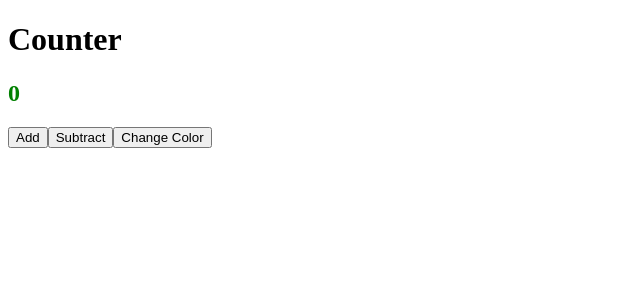
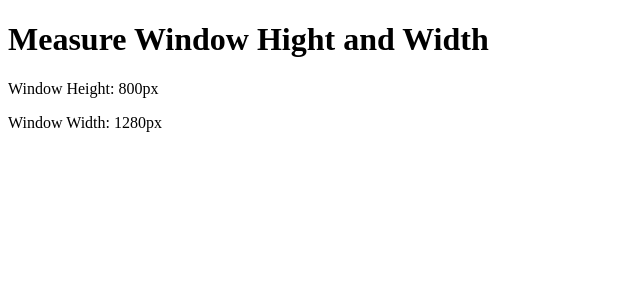
Before and after one commit to jaysinhzala/color-pickup-app, a React (Vite) app in the folder my-react-app/: page / in a window 1280 px wide. Shown: the top 300 px of the page, without its empty margins (0-640 px from the left). Built offline with nearby package versions, Linux system fonts and the light colour scheme.

Commit message:
Practice useEffect hook

```diff
--- a/my-react-app/src/MyComponent.jsx
+++ b/my-react-app/src/MyComponent.jsx
@@ -1,30 +1,26 @@
 import React, { useState, useEffect } from "react";
 
+
+
 function MyComponent() {
-    const [count,setCount] = useState(0);
-    const [color, setColor] = useState("green");
 
-    useEffect(
-        () => {document.title = `Count: ${count}${color}`;},[count,color]
-    );
+    const [width, setWidth] = useState(window.innerWidth);
+    const [hight, setHight] = useState(window.innerHeight);
 
-    function addCount(){
-        setCount(()=>count + 1);
-    }
-    function subtractCount(){
-        setCount(()=>count - 1);
-    }
+    useEffect(()=> {
+        window.addEventListener("resize",resizeWindow);
+        console.log('Event listener Added');
+    },[]);
 
-    function changeColor(){
-        setColor(color => color === "green" ? "red" : "green");
+    function resizeWindow(){
+        setWidth(window.innerWidth);
+        setHight(window.innerHeight);
     }
 
     return (<>
-        <h1>Counter</h1>
-        <h2 style={{color:color}}>{count}</h2>
-        <button onClick={addCount}>Add</button>
-        <button onClick={subtractCount}>Subtract</button>
-        <button onClick={changeColor}>Change Color</button>
+        <h1>Measure Window Hight and Width</h1>
+        <p>Window Height: {hight}px</p>
+        <p>Window Width: {width}px</p>
     </>);
 }
 
```
